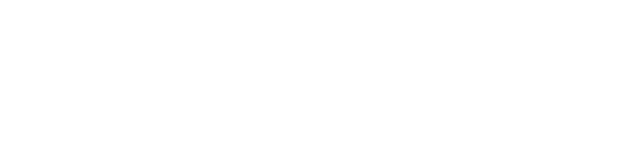
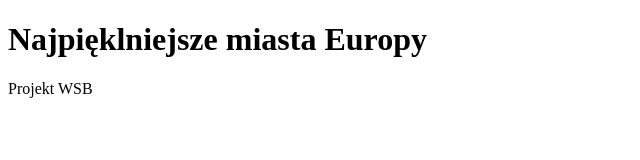
Before and after one commit to dawidpodraza/WSB, a plain HTML site: page index.html in a window 1280 px wide. Shown: the whole page, without its empty margins (0-640 px from the left). Drawn offline with Linux system fonts and the light colour scheme.

Commit message:
Add changes

```diff
--- a/index.html
+++ b/index.html
@@ -6,6 +6,15 @@
     <title>Miasta Europy</title>
 </head>
 <body>
+    <header>
+        <h1>Najpięklniejsze miasta Europy</h1>
+    </header>
+
+    <main></main>
+
+    <footer>
+        <p>Projekt WSB</p>
+    </footer>
 
 </body>
 </html>
```
